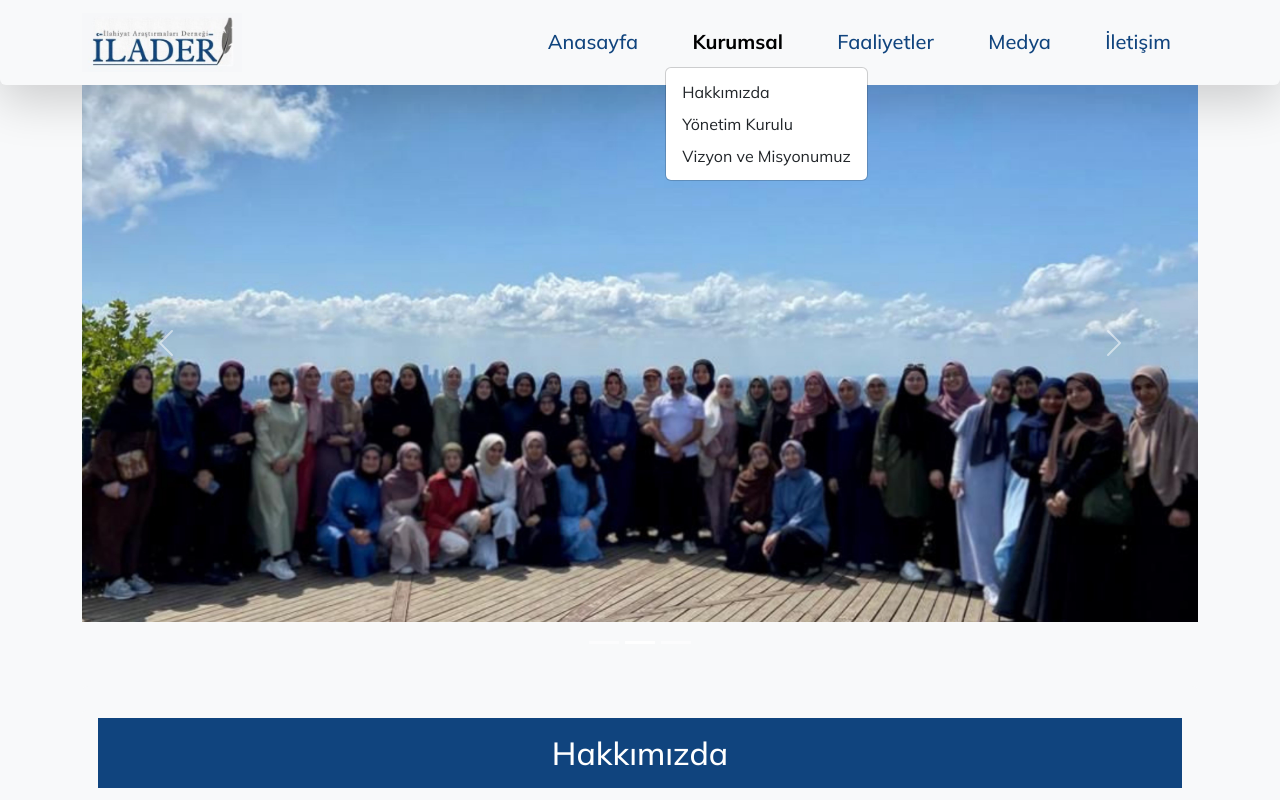
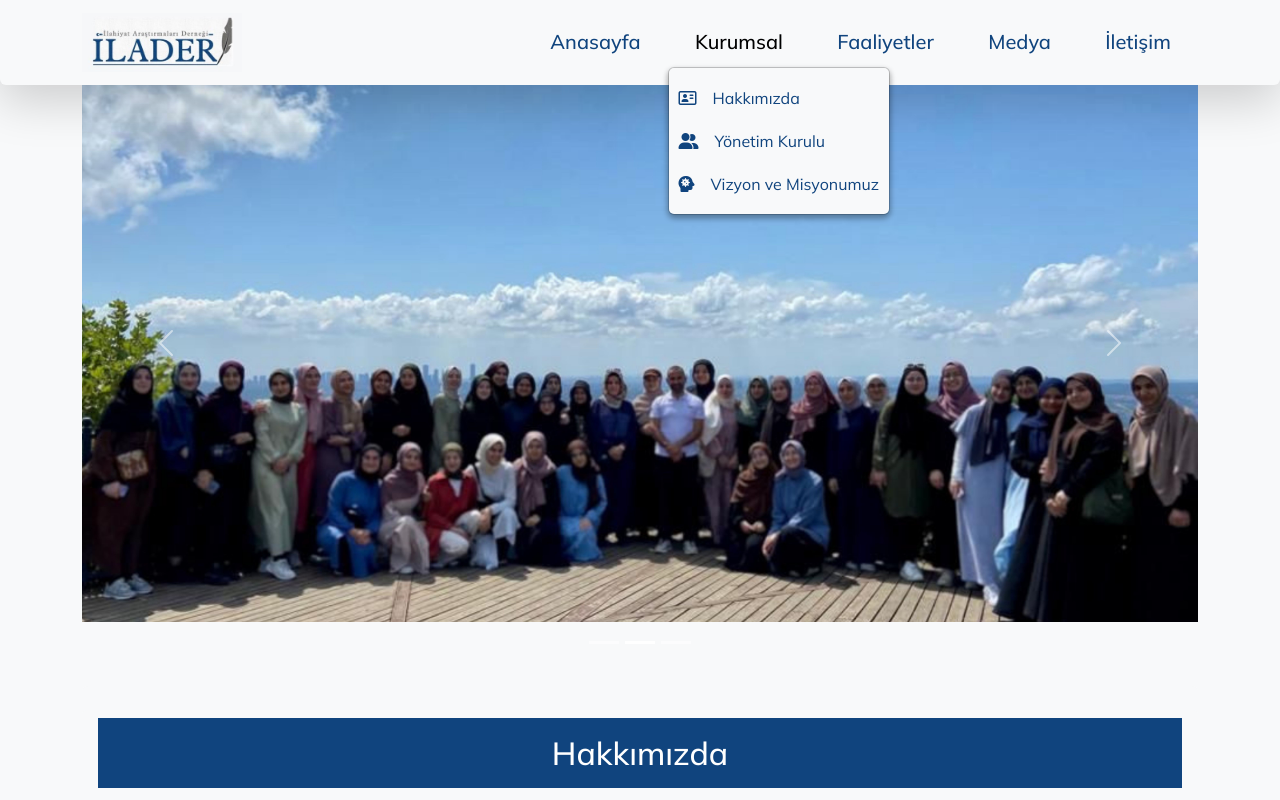
Before and after one commit to hulyakucuk/ilader-website, a React (Create React App) app: page / in a window 1280 px wide. Both pictures are taken after a click on the button "Kurumsal". Shown: the top 800 px of the page. Built offline with nearby package versions, Linux system fonts and the light colour scheme.

Commit message:
refoctor

```diff
--- a/package.json
+++ b/package.json
@@ -15,6 +15,7 @@
     "react": "^18.2.0",
     "react-bootstrap": "^2.8.0",
     "react-dom": "^18.2.0",
+    "react-router-bootstrap": "^0.26.2",
     "react-router-dom": "^6.15.0",
     "react-scripts": "5.0.1",
     "react-slick": "^0.29.0",
--- a/src/Components/Contact/Contact.js
+++ b/src/Components/Contact/Contact.js
@@ -1,14 +1,12 @@
 import React, { useRef, useState } from "react";
-import Col from "react-bootstrap/Col";
-import Form from "react-bootstrap/Form";
-import Row from "react-bootstrap/Row";
-import Button from "react-bootstrap/Button";
+import { Col, Form, Row, Button, Modal } from "react-bootstrap";
 import emailjs from "@emailjs/browser";
-import Modal from "react-bootstrap/Modal";
+import FrequentlyAskedQuestions from "./FrequentlyAskedQuestions";
 import "./style.css";
-import FrequentlyAskedQuestions from "./FrequentlyAskedQuestions";
+
 const Contact = () => {
-  const form = useRef();
+  const formRef = useRef();
+  const [showModal, setShowModal] = useState(false);
 
   const sendEmail = (e) => {
     e.preventDefault();
@@ -17,21 +15,20 @@ const Contact = () => {
       .sendForm(
         process.env.REACT_APP_SERVICE_ID,
         process.env.REACT_APP_TEMPLATE_ID,
-        form.current,
+        formRef.current,
         process.env.REACT_APP_USER_PUBLIC_KEY
       )
-      .then((result) => {
-        handleShow();
+      .then(() => {
+        setShowModal(true);
       });
   };
-  const [show, setShow] = useState(false);
 
-  const handleClose = () => setShow(false);
-  const handleShow = () => setShow(true);
+  const handleCloseModal = () => setShowModal(false);
+
   return (
     <>
-      <Form ref={form} onSubmit={sendEmail}>
-        <Row>
+      <Form ref={formRef} onSubmit={sendEmail}>
+      <Row>
           <Col lg={6} md={6} sm={12} className="mb-5 p-5">
             <FrequentlyAskedQuestions />
           </Col>
@@ -79,12 +76,11 @@ const Contact = () => {
           </Col>
         </Row>
       </Form>
-      <Modal show={show} onHide={handleClose}>
+      <Modal show={showModal} onHide={handleCloseModal}>
         <Modal.Header closeButton>
           <Modal.Title>İlader</Modal.Title>
         </Modal.Header>
         <Modal.Body>Mesajınız, gönderildi!</Modal.Body>
-        <Modal.Footer></Modal.Footer>
       </Modal>
     </>
   );
--- a/src/Components/Footer/Footer.js
+++ b/src/Components/Footer/Footer.js
@@ -1,57 +1,41 @@
 import React from "react";
 import logo from "../../assets/logo.jpg";
 import "./style.css";
+
 const Footer = () => {
   return (
-    <footer className="text-white py-5 bg-blue ">
-      <div className="w-75 mx-auto ">
+    <footer className="text-white py-5 bg-blue">
+      <div className="w-75 mx-auto">
         <div className="row text-center">
           <div className="col-md-4 mx-auto mt-4 text-lg-start">
             <span className="background-svg">
               <img alt="logo" src={logo} width="200" height="auto" />
             </span>
           </div>
-          <div className="col-md-4 mx-auto mt-4 text-lg-start ">
+          <div className="col-md-4 mx-auto mt-4 text-lg-start">
             <ul className="links">
-              <li>
-                <a href="/hakkimizda">Hakkımızda</a>
-              </li>
-              <li>
-                <a href="/yonetim-kurulu"> Yönetim Kurulu</a>
-              </li>
-              <li>
-                <a href="/vizyon-ve-misyonumuz">Vizyon ve Misyonumuz</a>
-              </li>
-              <li>
-                <a href="/medya">Medya</a>
-              </li>
-              <li>
-                <a href="/medya">Medya</a>
-              </li>
-              <li>
-                <a href="/#contact">İletişim</a>
-              </li>
+              <li><a href="/hakkimizda">Hakkımızda</a></li>
+              <li><a href="/yonetim-kurulu"> Yönetim Kurulu</a></li>
+              <li><a href="/vizyon-ve-misyonumuz">Vizyon ve Misyonumuz</a></li>
+              <li><a href="/medya">Medya</a></li>
+              <li><a href="/#contact">İletişim</a></li>
             </ul>
           </div>
 
-          <div className="col-md-4 mx-auto mt-4 text-lg-start ">
+          <div className="col-md-4 mx-auto mt-4 text-lg-start">
             <ul className="links">
               <li>Ulaşım</li>
               <li>Selamiali, Gazi Cd. No: 8, 34664 Üsküdar/İstanbul</li>
               <li>Telefon: (0216) 343 50 00</li>
             </ul>
-            <ul className="media-buttons d-flex links">
+            <ul className="media-buttons d-flex justify-content-center justify-content-lg-start links">
               <li>
                 <a href="https://twitter.com/marmarailader" className="link">
                   <i className="fa-brands fa-x-twitter"></i>
                 </a>
               </li>
-
               <li>
-                <a
-                  href="https://www.instagram.com/marmarailader/"
-                  className="link"
-                >
+                <a href="https://www.instagram.com/marmarailader/" className="link">
                   <i className="fa-brands fa-instagram"></i>
                 </a>
               </li>
--- a/src/Components/Footer/style.css
+++ b/src/Components/Footer/style.css
@@ -1,25 +1,20 @@
-.links li a {
-    text-decoration: none;
-    color: aliceblue;
-
-}
-
 .links li {
     list-style: none;
     margin-bottom: 0.6rem;
 }
-
+.links li a {
+    text-decoration: none;
+    color: aliceblue;
+}
 .links li a:hover {
     color: rgb(189, 214, 235);
 }
-
 .media-buttons a {
     margin-left: 20px;
     font-size: 30px;
     color: aliceblue;
 }
-
-.media-buttons a :hover {
+.media-buttons a:hover {
     transform: scale(1.2);
     color: #10447E;
     background-color: aliceblue;
--- a/src/Components/Gallery/HomeGallery.js
+++ b/src/Components/Gallery/HomeGallery.js
@@ -1,11 +1,9 @@
 import React from "react";
-import Card from "react-bootstrap/Card";
-import Col from "react-bootstrap/Col";
-import Row from "react-bootstrap/Row";
+import { Card, Col, Row, Button } from "react-bootstrap";
 import CardContents from "./data/HomeGalleryContent";
 import "./style.css";
-import Button from "react-bootstrap/Button";
 import Media from "../../Pages/Media/Media";
+
 const Gallery = ({ withLink }) => {
   return (
     <div className="pt-5 center">
@@ -18,7 +16,7 @@ const Gallery = ({ withLink }) => {
               <Card.Img variant=" img-auto img-fluid" src={content.image} />
               <Card.Body className="content-details text-white">
                 <Card.Text className="fixed-card-text p-2 ">
-                  {CardContents[idx].text}
+                  {content.text}
                 </Card.Text>
               </Card.Body>
             </Card>
@@ -29,9 +27,8 @@ const Gallery = ({ withLink }) => {
         {withLink && (
           <Button
             className="my-5 btn-more"
-            variant="secondary "
+            variant="secondary"
             href="/medya"
-            to={<Media />}
           >
             Daha Fazla
           </Button>
--- a/src/Components/Navbar/Navbar.js
+++ b/src/Components/Navbar/Navbar.js
@@ -29,17 +29,20 @@ const Navbarr = () => {
             <Nav.Link href="/" to={<Home />}>
               Anasayfa
             </Nav.Link>
-            <NavDropdown title="Kurumsal" id="basic-nav-dropdown">
-              <NavDropdown.Item href="/hakkimizda" to={<About />}>
+            <NavDropdown  title="Kurumsal" id="basic-nav-dropdown">
+              <NavDropdown.Item  href="/hakkimizda" to={<About />}>
+                <span><i class="fa-regular fa-address-card"></i></span>
                 Hakkımızda
               </NavDropdown.Item>
-              <NavDropdown.Item href="/yonetim-kurulu" to={<Management />}>
-                Yönetim Kurulu
+              <NavDropdown.Item  href="/yonetim-kurulu" to={<Management />}>
+              <span><i class="fa-solid fa-user-group"></i></span>  Yönetim Kurulu
               </NavDropdown.Item>
               <NavDropdown.Item
+
                 href="/vizyon-ve-misyonumuz"
                 to={<VisionAndMission />}
               >
+                <span><i class="fa-solid fa-head-side-virus"></i></span>
                 Vizyon ve Misyonumuz
               </NavDropdown.Item>
             </NavDropdown>
--- a/src/Components/Navbar/style.css
+++ b/src/Components/Navbar/style.css
@@ -28,3 +28,33 @@
     top: 0;
     z-index: 2;
 }
+.dropdown-menu {
+    background-color:#f8f9fa;
+
+    box-shadow: rgba(0, 0, 0, 0.16) 0px 3px 6px, rgba(0, 0, 0, 0.23) 0px 3px 6px;
+}
+
+.dropdown-menu .dropdown-item{
+    color: #10447E;
+    display: flex;
+    justify-content: start;
+    padding: 0.6rem;
+}
+.dropdown-menu .dropdown-item span{
+    margin-right: 1rem;
+
+}
+.dropdown-menu  .dropdown-item:hover{
+    color: aliceblue;
+    background-color:#10447E;
+
+}
+/* .dropdown .dropdown-item{
+    color: #072445;
+}
+.dropdown .dropdown-item:hover{
+    color: #3d8be4;
+}
+.dropdown-menu .show a{
+    background-color: coral;
+} */
--- a/src/Pages/Activities/style.css
+++ b/src/Pages/Activities/style.css
@@ -1,16 +1,16 @@
-.nav-link::after {
+.sidebar .nav-link::after {
   content: none; /* :after içeriğini kaldırma */
 }
 .sidebar {
   height: 100%;
 }
-.nav-link,
+.sidebar .nav-link,
 .nav-link:focus {
   color: aliceblue;
 }
 
-.nav-link:hover,
-.nav-link:focus {
+.sidebar .nav-link:hover,
+.sidebar .nav-link:focus {
   color: rgb(190, 234, 235);
   font-weight: bold;
 }
```
Also changed, not shown: src/Components/Contact/style.css (+4 -5 lines), 1 other file (tests, documents, lock files or other folders).
